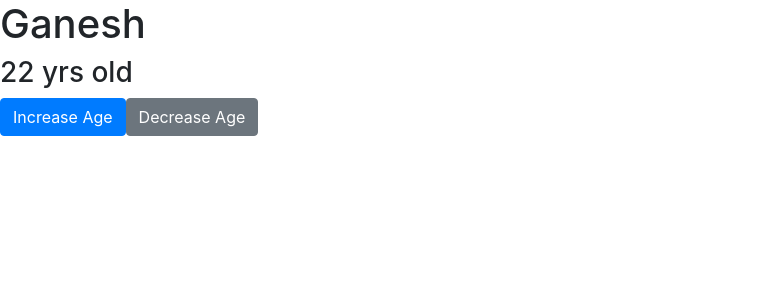
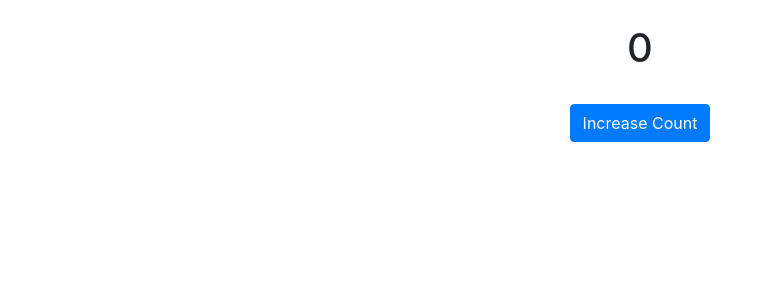
Before and after one commit to gat786/react-freecodecamp, a React (Create React App) app: page / in a window 1280 px wide. Shown: the top 300 px of the page, without its empty margins (0-773 px from the left). Built offline with nearby package versions, Linux system fonts and the light colour scheme.

Commit message:
Added Counter Component

```diff
--- a/src/App.js
+++ b/src/App.js
@@ -16,14 +16,14 @@ import React from 'react';
 
 import "bootstrap/dist/css/bootstrap.css"
 
-import "./ReactComponents/Person"
-import Person from './ReactComponents/Person';
+import CounterApp from "./ReactComponents/CounterApp"
+
 
 class App extends React.Component{
   render(){
     return (
       <div className="App">
-        <Person />
+        <CounterApp/>
       </div>
     );
   }
--- a/src/ReactComponents/CounterApp.js
+++ b/src/ReactComponents/CounterApp.js
@@ -0,0 +1,38 @@
+import React from "react"
+
+class CounterApp extends React.Component{
+    constructor(){
+        super()
+        this.state = {
+            numberCount : 0
+        }
+        this.increaseCount = this.increaseCount.bind(this)
+    }
+
+    increaseCount(){
+        this.setState((prevState)=>{
+            return {
+                numberCount : prevState.numberCount + 1
+            }
+        })
+    }
+
+
+
+    render(){
+        let centerStyle =
+        {
+            margin : "auto",
+            display : "block"
+        }
+        return (
+            <div id="CounterApp" width="100%">
+                <p className="h1 text-center p-4">{this.state.numberCount}</p>
+
+                <input type="button" style={centerStyle} onClick={this.increaseCount} className="btn btn-primary" value="Increase Count"/>
+            </div>
+        );
+    }
+}
+
+export default CounterApp
```
